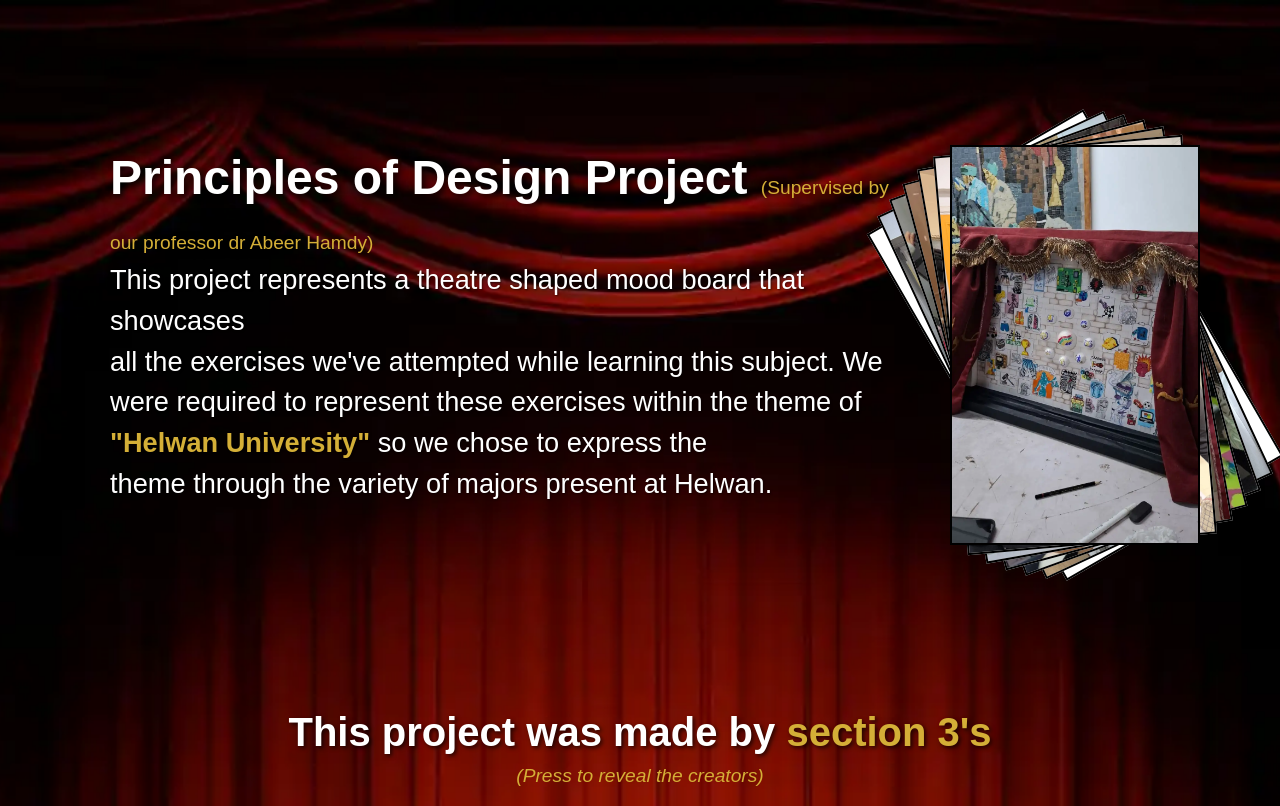
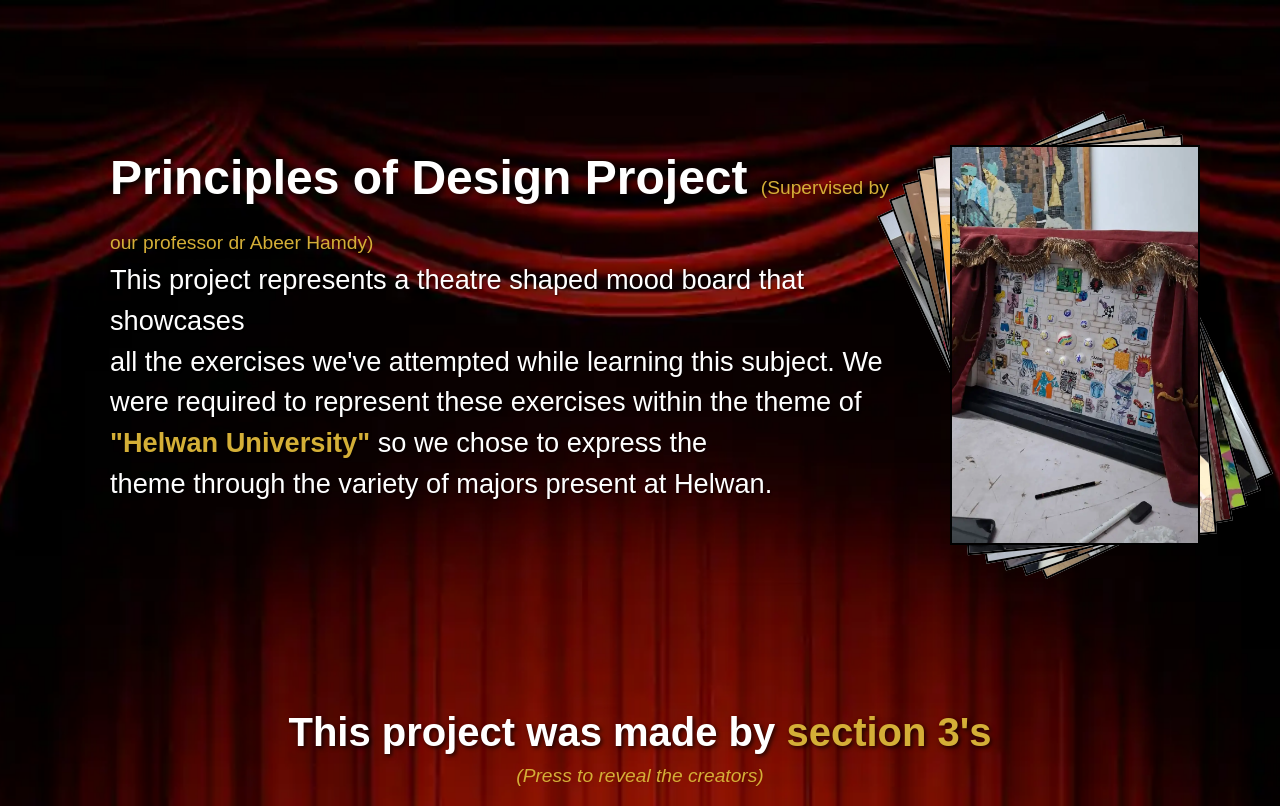
Before and after one commit to enghenzoo/Project, a plain HTML site: page index.html in a window 1280 px wide. Shown: the top 806 px of the page. Drawn offline with Linux system fonts and the light colour scheme; a web font is replaced by a local one.

Commit message:
more opt

```diff
--- a/index.html
+++ b/index.html
@@ -91,7 +91,7 @@
                 background-position: center;
               "
             ></div>
-            <div
+            <!-- <div
               class="card"
               style="
                 --i: 6;
@@ -99,7 +99,7 @@
                 background-size: cover;
                 background-position: center;
               "
-            ></div>
+            ></div> -->
           </div>
         </div>
 
--- a/style.css
+++ b/style.css
@@ -15,6 +15,7 @@ main {
   background-size: cover;
   background-repeat: no-repeat;
   background-position: center;
+  overflow-x: hidden;
 }
 
 .container {
@@ -214,7 +215,7 @@ strong {
   height: 100%;
   font-size: 3rem;
   filter: drop-shadow(0 5px 10px rgba(0, 0, 0, 0.5));
-  /* animation: maskFloat 3s ease-in-out infinite alternate; */
+  animation: maskFloat 3s ease-in-out infinite alternate;
 }
 
 .mask:nth-child(2) {
```
